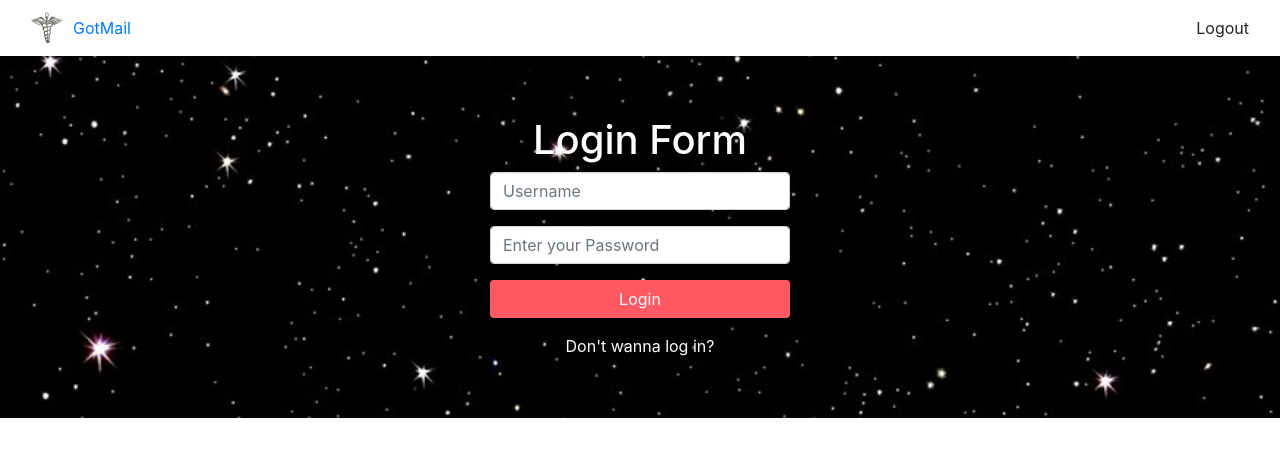
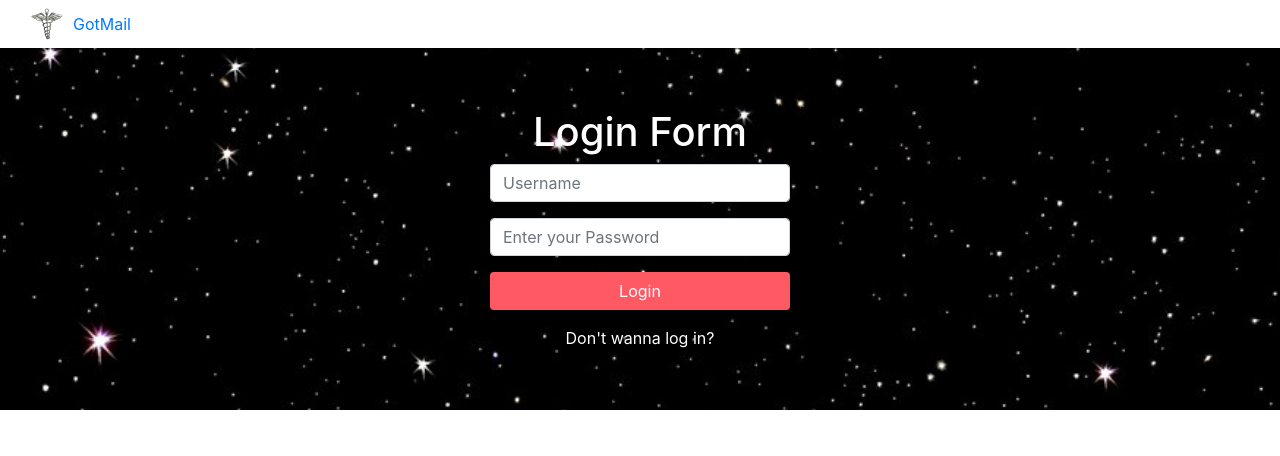
Before and after one commit to shweme/AngularChats, an Angular app: page / in a window 1280 px wide. Shown: the top 456 px of the page. Built offline with nearby package versions, Linux system fonts and the light colour scheme.

Commit message:
links not highlighted, icon and title displaying correctly

```diff
--- a/angular.json
+++ b/angular.json
@@ -21,7 +21,7 @@
             "aot": false,
             "assets": [
               "src/favicon.ico",
-              "src/assets"
+              "src/icon.png"
             ],
             "styles": [
               "node_modules/bootstrap/dist/css/bootstrap.min.css",
--- a/src/app/app.component.html
+++ b/src/app/app.component.html
@@ -7,7 +7,7 @@
     </ul>
 
     <ul class="nav navbar-nav navbar-right">
-     <li> <a class="nav-link" (click)="logOut()" >Logout</a></li>
+     <li> <a *ngIf= "isLoggedIn()" class="nav-link" (click)="logOut()" > Logout </a></li>
       </ul>
     </div>
 </nav>
--- a/src/app/app.component.ts
+++ b/src/app/app.component.ts
@@ -10,6 +10,10 @@ export class AppComponent {
 
   constructor(private router: Router){}
 
+  isLoggedIn() {
+    return localStorage.getItem("valid") ? true : false;
+  }
+
   logOut(){
     localStorage.clear();
     this.router.navigateByUrl("/login");
--- a/src/index.html
+++ b/src/index.html
@@ -2,11 +2,11 @@
 <html lang="en">
 <head>
   <meta charset="utf-8">
-  <title>Week4</title>
+  <title>GotMail</title>
   <base href="/">
 
   <meta name="viewport" content="width=device-width, initial-scale=1">
-  <link rel="icon" type="image/x-icon" href="icon.png">
+  <link rel="icon" type="image/png" href="icon.png">
 </head>
 <body>
   <app-root></app-root>
```
